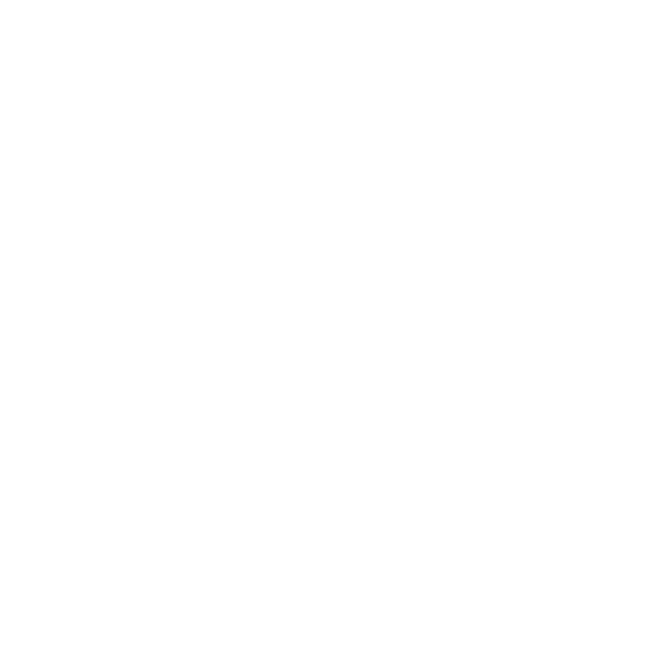
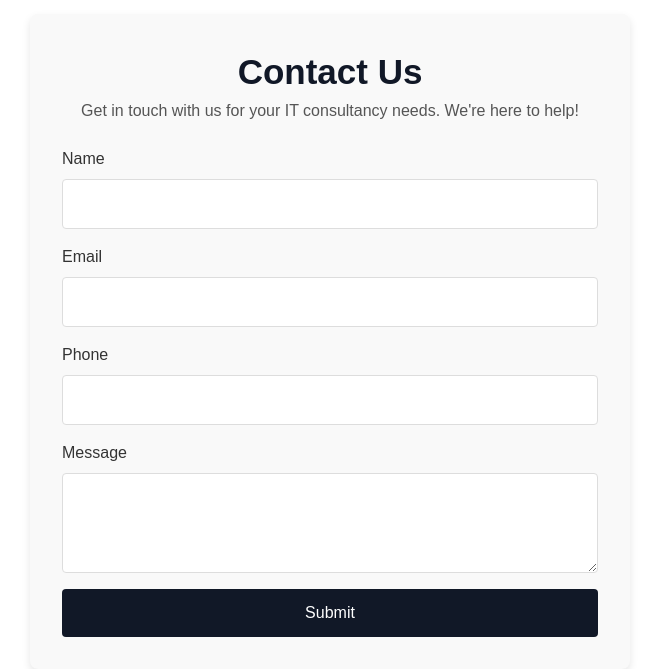
Before and after one commit to sud02/avansys, a React (Create React App) app: page / in a window 1280 px wide. Shown: the part 1302-1971 px from the top of the page, without its empty margins (310-969 px from the left). Before the commit the page ends 1166 px from the top, so only its background shows below. Built offline with nearby package versions, Linux system fonts and the light colour scheme.

Commit message:
added contact to homepage

```diff
--- a/src/components/Home/HomePage.jsx
+++ b/src/components/Home/HomePage.jsx
@@ -1,6 +1,7 @@
 import React, { useState } from 'react';
 import { Link } from 'react-router-dom';
-import './HomePage.css'; // Import the CSS file
+import './HomePage.css';
+import ContactForm from '../Contact/ContactForm';
 
 const HomePage = () => {
     const [mobileMenuOpen, setMobileMenuOpen] = useState(false);
@@ -82,6 +83,7 @@ const HomePage = () => {
                     </div>
                 </div>
             </section>
+            <ContactForm />
         </div>
     );
 };
```
